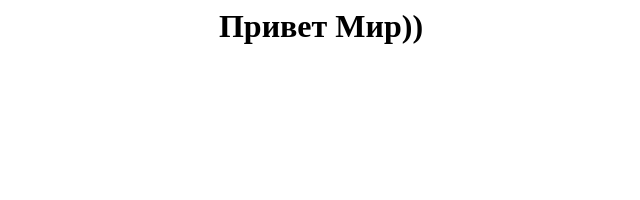
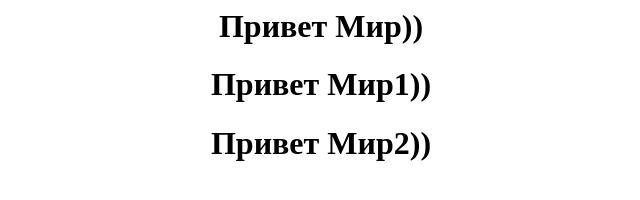
Before and after one commit to rksi-man/myfirstrepo, a plain HTML site: page index.html in a window 1280 px wide. Shown: the whole page, without its empty margins (319-959 px from the left). Drawn offline with Linux system fonts and the light colour scheme.

Commit message:
Remove meta and add some code ^__^

```diff
--- a/index.html
+++ b/index.html
@@ -1,11 +1,16 @@
 <html>
 	<head>
-<meta charset = "utf8"/>
 		<title>Hello ^__^ </title>
 	</head>
 	<body>
 		<center>
 			<h1>Привет Мир))</h1>
 		</center>
+		<center>
+			<h1>Привет Мир1))</h1>
+		</center>
+		<center>
+			<h1>Привет Мир2))</h1>
+		</center>
 	</body>
 </html>
```
Lines whose indentation alone changed are shown as unchanged.
